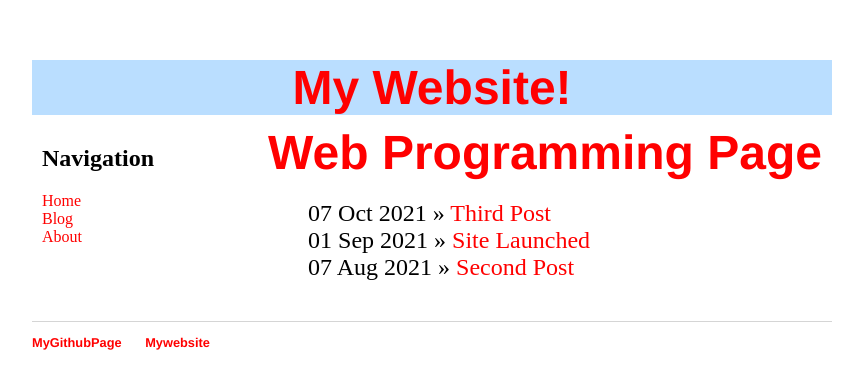
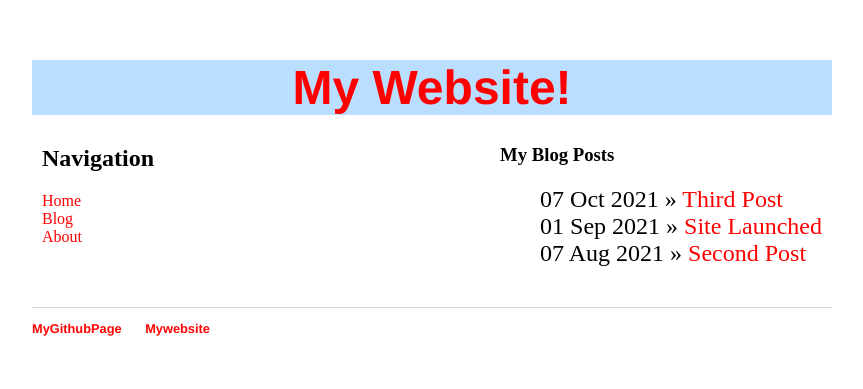
Before and after one commit to KagoPrezRantsho/KagoPrezRantsho.github.io, a Jekyll site: the page built from blog/index.html, in a window 1280 px wide. Shown: the top 389 px of the page, without its empty margins (208-1071 px from the left). Built offline with Jekyll 4.4.1, drawn with Linux system fonts in a browser that asks for light colours.

Commit message:
Update index.html

```diff
--- a/blog/index.html
+++ b/blog/index.html
@@ -1,8 +1,8 @@
 ---
 layout: default
-title: Web Programming Page
+title: My Blog Posts
 ---
-<h1>{{ page.title }}</h1>
+<h3>{{ page.title }}</h3>
 <ul class="posts">
   {% for post in site.posts %}
   <li><span>{{ post.date | date_to_string }}</span> » <a href="{{ post.url }}" title="{{ post.title }}">{{ post.title }}</a></li>
```
